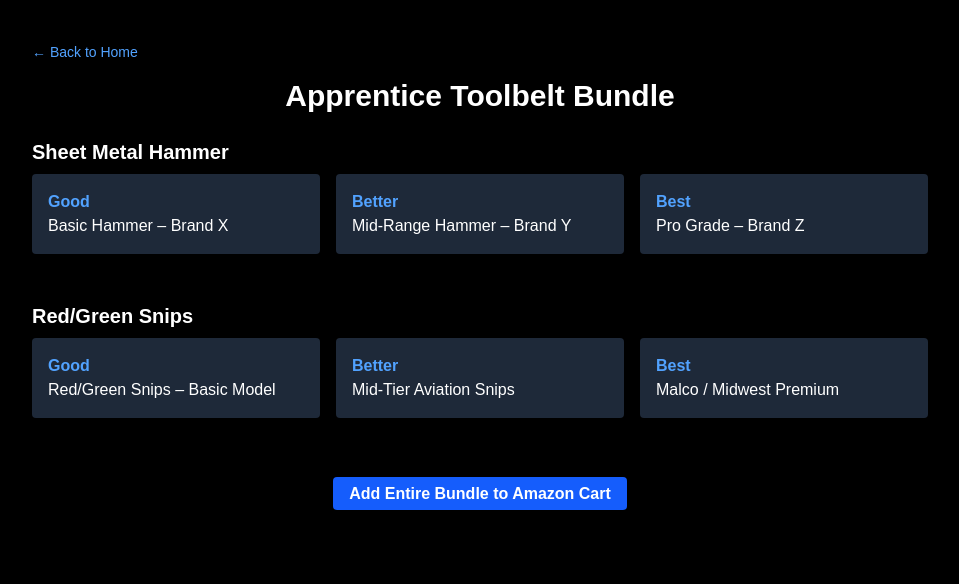
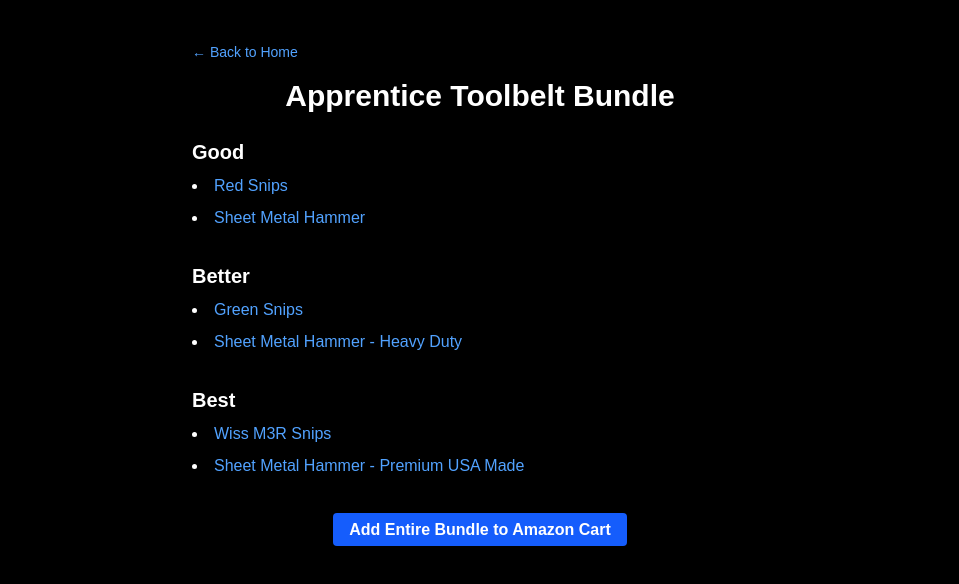
Before and after one commit to brbesaw/tradesmen-bundles, a Next.js app: page /bundles/apprentice in a window 1280 px wide. Shown: the top 584 px of the page, without its empty margins (160-1119 px from the left). Built offline with nearby package versions, Linux system fonts and the light colour scheme.

Commit message:
Add good/better/best layout and hammer to apprentice bundle

```diff
--- a/app/bundles/apprentice/page.js
+++ b/app/bundles/apprentice/page.js
@@ -1,58 +1,71 @@
 import Link from 'next/link';
+
+const tools = [
+  {
+    name: 'Red Snips',
+    quality: 'Good',
+    url: '#',
+  },
+  {
+    name: 'Green Snips',
+    quality: 'Better',
+    url: '#',
+  },
+  {
+    name: 'Wiss M3R Snips',
+    quality: 'Best',
+    url: '#',
+  },
+  {
+    name: 'Sheet Metal Hammer',
+    quality: 'Good',
+    url: '#',
+  },
+  {
+    name: 'Sheet Metal Hammer - Heavy Duty',
+    quality: 'Better',
+    url: '#',
+  },
+  {
+    name: 'Sheet Metal Hammer - Premium USA Made',
+    quality: 'Best',
+    url: '#',
+  },
+];
+
+const groupedTools = tools.reduce((acc, tool) => {
+  acc[tool.quality] = acc[tool.quality] || [];
+  acc[tool.quality].push(tool);
+  return acc;
+}, {});
 
 export default function ApprenticeBundle() {
   return (
     <main className="bg-black text-white min-h-screen py-10 px-4">
-      <div className="max-w-4xl mx-auto">
+      <div className="max-w-xl mx-auto">
         <Link href="/" className="text-blue-400 hover:underline text-sm mb-4 inline-block">
           ← Back to Home
         </Link>
 
         <h1 className="text-3xl font-bold mb-6 text-center">Apprentice Toolbelt Bundle</h1>
 
-        <section className="space-y-12">
+        <section className="space-y-8">
+          {['Good', 'Better', 'Best'].map((quality) => (
+            <div key={quality}>
+              <h2 className="text-xl font-semibold mb-2">{quality}</h2>
+              <ul className="list-disc list-inside space-y-2">
+                {groupedTools[quality]?.map((tool, index) => (
+                  <li key={index}>
+                    <a href={tool.url} className="text-blue-400 hover:underline">
+                      {tool.name}
+                    </a>
+                  </li>
+                ))}
+              </ul>
+            </div>
+          ))}
 
-          {/* Example Tool: Sheet Metal Hammer */}
-          <div>
-            <h3 className="text-xl font-semibold mb-2">Sheet Metal Hammer</h3>
-            <div className="grid grid-cols-1 md:grid-cols-3 gap-4">
-              <a href="#" className="bg-gray-800 p-4 rounded hover:bg-gray-700">
-                <p className="font-bold text-blue-400">Good</p>
-                <p>Basic Hammer – Brand X</p>
-              </a>
-              <a href="#" className="bg-gray-800 p-4 rounded hover:bg-gray-700">
-                <p className="font-bold text-blue-400">Better</p>
-                <p>Mid-Range Hammer – Brand Y</p>
-              </a>
-              <a href="#" className="bg-gray-800 p-4 rounded hover:bg-gray-700">
-                <p className="font-bold text-blue-400">Best</p>
-                <p>Pro Grade – Brand Z</p>
-              </a>
-            </div>
-          </div>
-
-          {/* Repeat for each tool */}
-          <div>
-            <h3 className="text-xl font-semibold mb-2">Red/Green Snips</h3>
-            <div className="grid grid-cols-1 md:grid-cols-3 gap-4">
-              <a href="#" className="bg-gray-800 p-4 rounded hover:bg-gray-700">
-                <p className="font-bold text-blue-400">Good</p>
-                <p>Red/Green Snips – Basic Model</p>
-              </a>
-              <a href="#" className="bg-gray-800 p-4 rounded hover:bg-gray-700">
-                <p className="font-bold text-blue-400">Better</p>
-                <p>Mid-Tier Aviation Snips</p>
-              </a>
-              <a href="#" className="bg-gray-800 p-4 rounded hover:bg-gray-700">
-                <p className="font-bold text-blue-400">Best</p>
-                <p>Malco / Midwest Premium</p>
-              </a>
-            </div>
-          </div>
-
-          {/* You can continue adding more tools below using this format */}
-
-          <div className="text-center mt-16">
+          <div className="text-center mt-10">
             <a
               href="#"
               className="bg-blue-600 hover:bg-blue-700 text-white font-semibold py-2 px-4 rounded"
```
